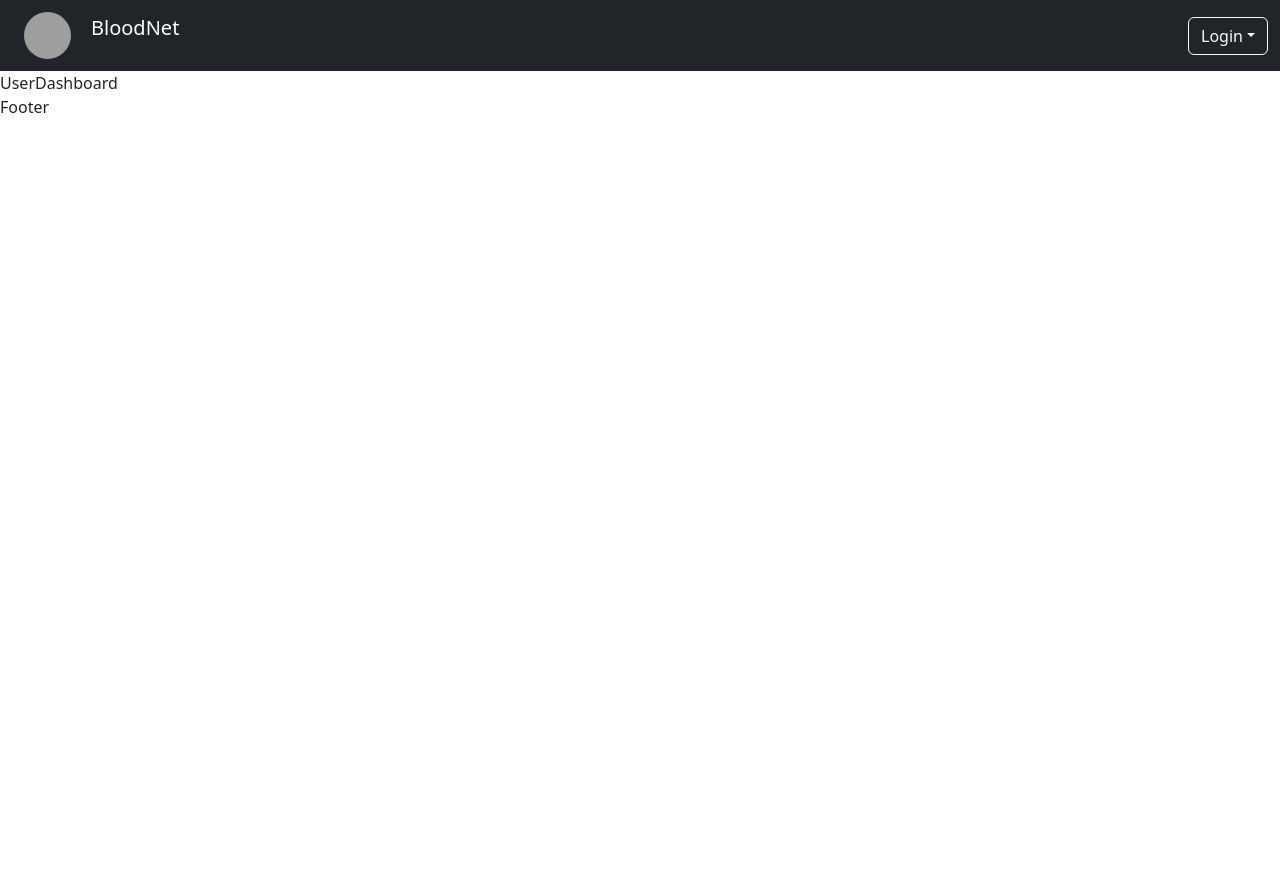
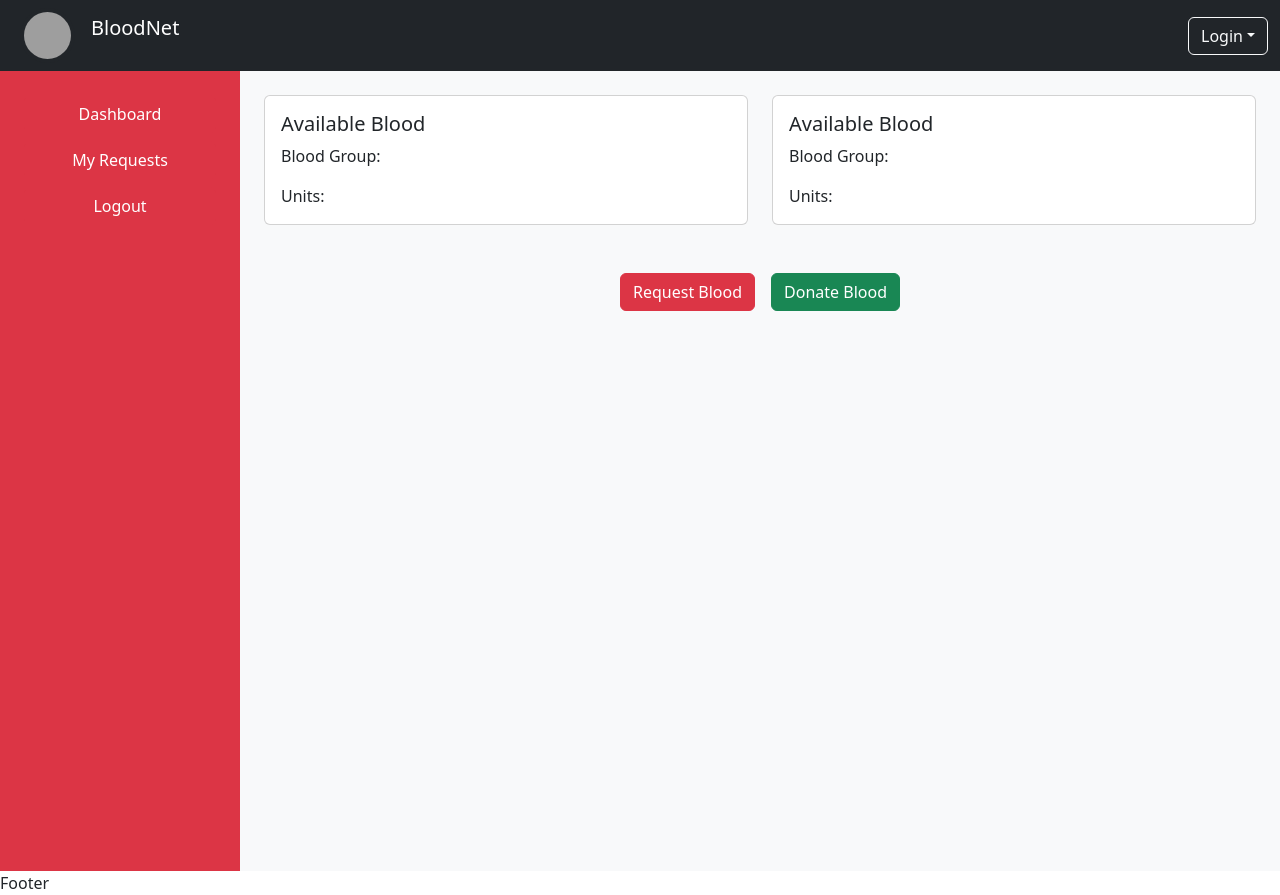
Before and after one commit to akshara-45-ux/Blood-Bank, a React app: page /user-dashboard in a window 1280 px wide. Before the commit the page ends 800 px from the top, so only its background shows below. Built offline with nearby package versions, Linux system fonts and the light colour scheme; grey boxes are pictures that could not be loaded; the HTML template or start-up script is replaced by a standard one.

Commit message:
creating userdashboard and myrequest and change login button

```diff
--- a/src/Common/Components/Header.jsx
+++ b/src/Common/Components/Header.jsx
@@ -1,5 +1,5 @@
 import React from 'react'
-import { NavLink } from 'react-router-dom'
+import { Link, NavLink } from 'react-router-dom'
 import Button from 'react-bootstrap/Button'
 import Container from 'react-bootstrap/Container'
 import Navbar from 'react-bootstrap/Navbar'
@@ -24,8 +24,8 @@ function Header() {
       variant="outline-light"
       align="end"
     >
-      <Dropdown.Item className="text-dark">Admin</Dropdown.Item>
-      <Dropdown.Item className="text-dark">User</Dropdown.Item>
+      <Dropdown.Item as={Link} to="/admin-login" className="text-dark">Admin</Dropdown.Item>
+      <Dropdown.Item as={Link} to="/user-login"  className="text-dark">User</Dropdown.Item>
 
     </DropdownButton>
 
--- a/src/User/Pages/MyRequestPage.jsx
+++ b/src/User/Pages/MyRequestPage.jsx
@@ -1,8 +1,49 @@
 import React from 'react'
-
+import { Table, Card} from 'react-bootstrap'
+import { Link } from 'react-router-dom'
 function MyRequestPage() {
   return (
-    <div>MyRequestPage</div>
+    <>
+
+
+
+    <Card>
+      <Card.Body>
+        <Card.Title className="mb-3 text-center">My Blood Requests</Card.Title>
+ <Link to="/user-dashboard"
+  variant="secondary" className="mb-3 mt-6">
+ ← Back
+    </Link>
+        <Table striped bordered hover responsive>
+          <thead className="table-dark">
+            <tr>
+              <th>Blood Group</th>
+              <th>Request Date</th>
+            </tr>
+          </thead>
+
+          <tbody>
+            <tr>
+              <td>A+</td>
+              <td>10 Jan 2026</td>
+
+            </tr>
+            <tr>
+              <td>B+</td>
+              <td>05 Jan 2026</td>
+
+            </tr>
+            <tr>
+              <td>O-</td>
+              <td>28 Dec 2025</td>
+
+            </tr>
+          </tbody>
+        </Table>
+      </Card.Body>
+    </Card>
+
+    </>
   )
 }
 
--- a/src/User/Pages/UserDashboard.jsx
+++ b/src/User/Pages/UserDashboard.jsx
@@ -1,9 +1,79 @@
-import React from 'react'
+import React from 'react';
+import { Card, Button, Nav, Row, Col } from 'react-bootstrap';
+import { Link } from 'react-router-dom';
 
 function UserDashboard() {
   return (
-    <div>UserDashboard</div>
-  )
+    <div className="d-flex" style={{ minHeight: '100vh' }}>
+      {/* Sidebar */}
+      <div className="bg-danger text-white p-4" style={{ width: '240px' }}>
+        {/* Sidebar Heading */}
+        {/* <h4 className="mb-4 text-center">Dashboard</h4> */}
+
+        {/* Navigation Buttons using Link */}
+        <Nav className="flex-column gap-2">
+          <Button
+            as={Link}
+            to="/user-dashboard"
+            variant="danger"
+            className="text-white w-100"
+          >
+            Dashboard
+          </Button>
+
+          <Button
+            as={Link}
+            to="/myrequest-page"
+            variant="danger"
+            className="text-white w-100"
+          >
+            My Requests
+          </Button>
+
+          <Button
+            as={Link}
+            to="/user-login"
+            variant="danger"
+            className="text-white w-100"
+          >
+            Logout
+          </Button>
+        </Nav>
+      </div>
+
+      {/* Main Content */}
+      <div className="flex-grow-1 p-4 bg-light">
+
+
+        <Row className="g-4">
+          <Col md={6}>
+            <Card>
+              <Card.Body>
+                <Card.Title>Available Blood</Card.Title>
+                <Card.Text>Blood Group:</Card.Text>
+                <Card.Text>Units:</Card.Text>
+              </Card.Body>
+            </Card>
+          </Col>
+
+          <Col md={6}>
+            <Card>
+              <Card.Body>
+                <Card.Title>Available Blood</Card.Title>
+                <Card.Text>Blood Group:</Card.Text>
+                <Card.Text>Units:</Card.Text>
+              </Card.Body>
+            </Card>
+          </Col>
+        </Row>
+
+        <div className="d-flex gap-3 mb-4 mt-5 justify-content-center">
+          <Button variant="danger">Request Blood</Button>
+          <Button variant="success">Donate Blood</Button>
+        </div>
+      </div>
+    </div>
+  );
 }
 
-export default UserDashboard
+export default UserDashboard;
```
